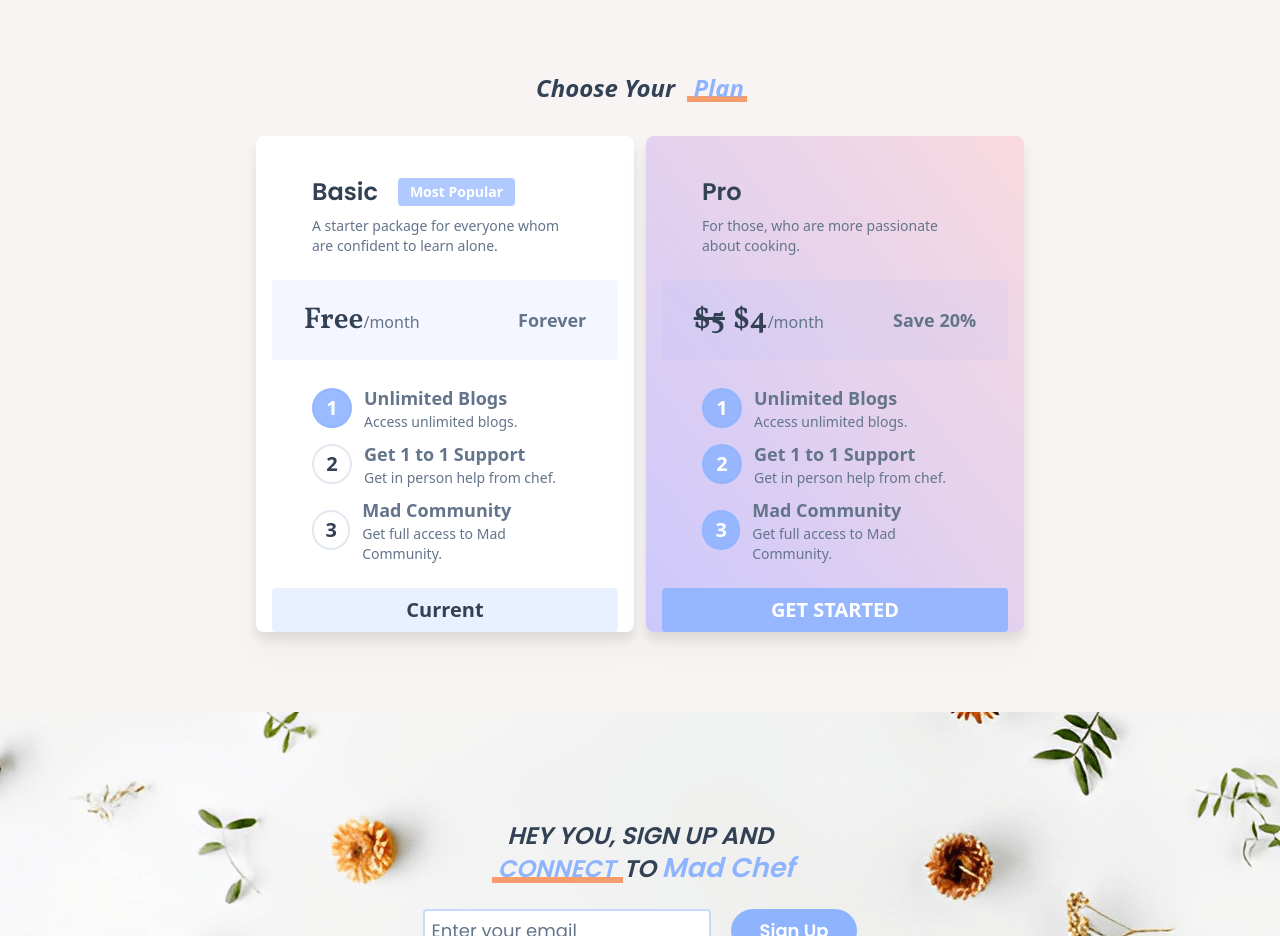
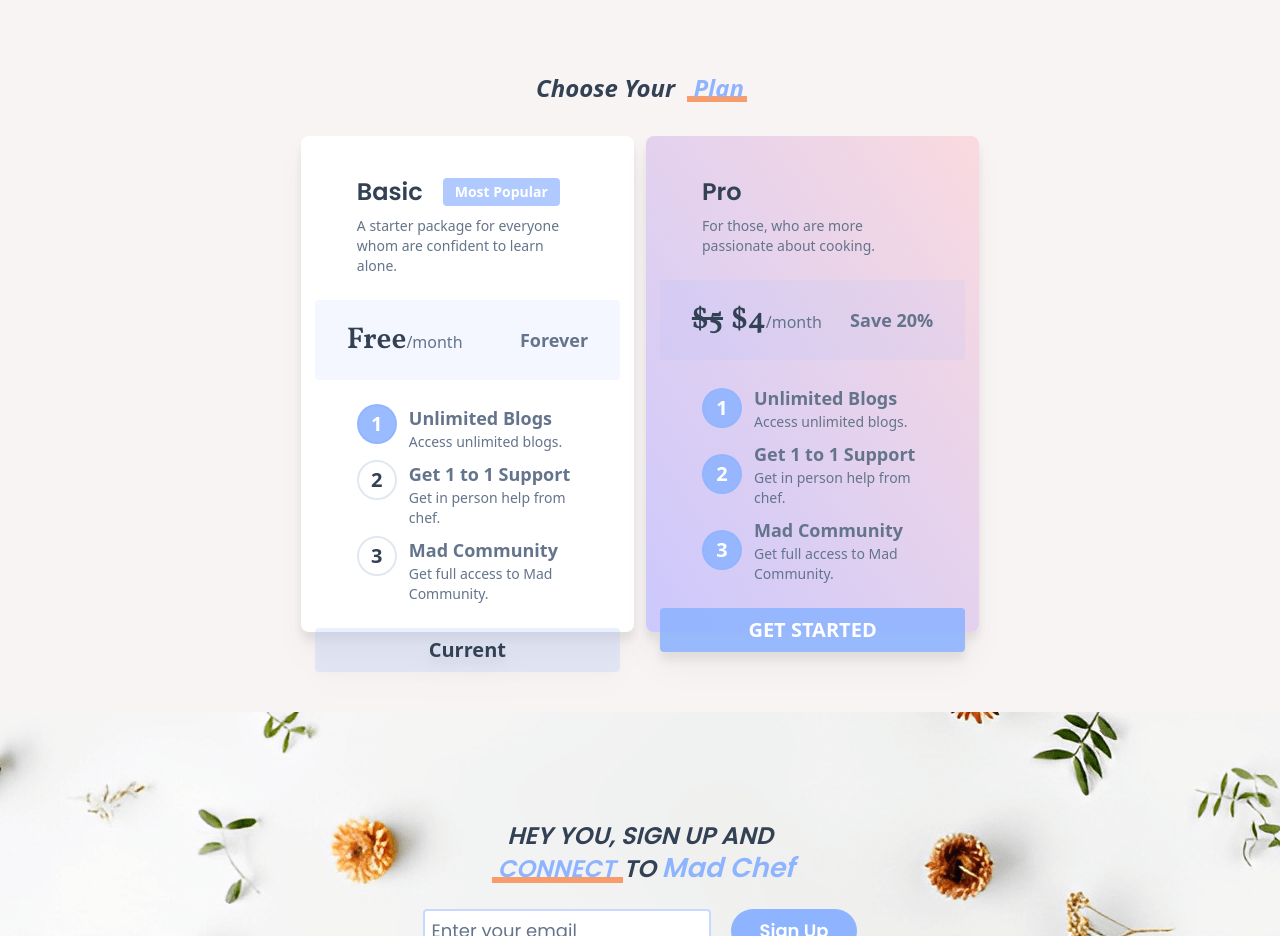
Before and after one commit to MohammadNaiem65/mad-chef-client, a React (Vite) app: page / in a window 1280 px wide. Shown: the part 2060-2996 px from the top of the page. Built offline with nearby package versions, Linux system fonts and the light colour scheme.

Commit message:
Updated: revised the full Home page component and made slight changes

```diff
--- a/src/components/Home/NewsLetter.jsx
+++ b/src/components/Home/NewsLetter.jsx
@@ -94,7 +94,7 @@ const Newsletter = () => {
 			<motion.div
 				initial={{ right: '-8rem' }}
 				whileInView={{ right: '-5rem' }}
-				transition={{ duration: 1, delay: 0.3 }}
+				transition={{ duration: 1, delay: 0.6 }}
 				className='shape-bg-one h-28 block md:hidden aspect-square bg-Primary bg-opacity-20 absolute -bottom-0 -translate-x-1/2 -translate-y-1/2 rotate-[35deg]'
 			/>
 		</div>
--- a/src/components/Home/Packages.jsx
+++ b/src/components/Home/Packages.jsx
@@ -18,7 +18,7 @@ export default function Packages() {
 				<span className='section-title-span  after:w-[118%]'>Plan</span>
 			</h2>
 
-			<div className='md:w-11/12 lg:w-3/5 mx-auto mt-8 text-slate-500 md:flex gap-x-3 justify-evenly'>
+			<div className='md:w-11/12 lg:w-[53%] mx-auto mt-8 text-slate-500 md:flex md:gap-x-3 bg'>
 				{/* Basic */}
 				<div className='w-11/12 lg:w-96 h-[31rem] mx-auto bg-white rounded-lg duration-300 drop-shadow-xl hover:scale-105'>
 					<div>
@@ -50,14 +50,16 @@ export default function Packages() {
 						{features.map((feature, index) => (
 							<div
 								key={index}
-								className='mb-2 flex items-center gap-x-3'>
-								<p
+								className='mb-2 flex items-top gap-x-3'>
+								<p>
+									<span
 										className={`w-10 h-10 text-xl font-semibold border-2 flex justify-center items-center rounded-full ${
 											index === 0
 												? 'text-white border-Primary/90 bg-Primary/90'
 												: 'text-slate-700 border-slate-200 '
 										}`}>
 										{index + 1}
+									</span>
 								</p>
 								<div>
 									<p className='text-lg font-semibold'>
@@ -107,9 +109,11 @@ export default function Packages() {
 							<div
 								key={index}
 								className='mb-2 flex items-center gap-x-3'>
-								<p
+								<p>
+									<span
 										className={`w-10 h-10 text-xl text-white font-semibold border-2 border-Primary/90 bg-Primary/90 flex justify-center items-center rounded-full`}>
 										{index + 1}
+									</span>
 								</p>
 								<div>
 									<p className='text-lg font-semibold'>
--- a/src/pages/Consult.jsx
+++ b/src/pages/Consult.jsx
@@ -1,6 +1,6 @@
 export default function Consult() {
     return (
-        <section className="page-content">
+        <section>
             Consult
         </section>
     );
--- a/src/pages/Dashboard.jsx
+++ b/src/pages/Dashboard.jsx
@@ -1,6 +1,6 @@
 export default function Dashboard() {
     return (
-        <section className="page-content">
+        <section>
             Dashboard
         </section>
     );
--- a/src/pages/Home.jsx
+++ b/src/pages/Home.jsx
@@ -9,7 +9,7 @@ import {
 
 export default function Home() {
 	return (
-		<div className='page-content'>
+		<div>
 			<Banner />
 			<FeatureRecipes />
 			<TopChefs />
--- a/src/pages/Login.jsx
+++ b/src/pages/Login.jsx
@@ -1,6 +1,6 @@
 export default function Login() {
     return (
-        <section className="page-content">
+        <section>
             Login
         </section>
     );
--- a/src/pages/Recipes.jsx
+++ b/src/pages/Recipes.jsx
@@ -1,6 +1,6 @@
 export default function Recipes() {
     return (
-        <section className="page-content">
+        <section>
             Recipe
         </section>
     );
--- a/src/pages/Register.jsx
+++ b/src/pages/Register.jsx
@@ -1,6 +1,6 @@
 export default function Register() {
     return (
-        <section className="page-content">
+        <section>
             Register
         </section>
     );
```
Lines whose indentation alone changed are shown as unchanged.
